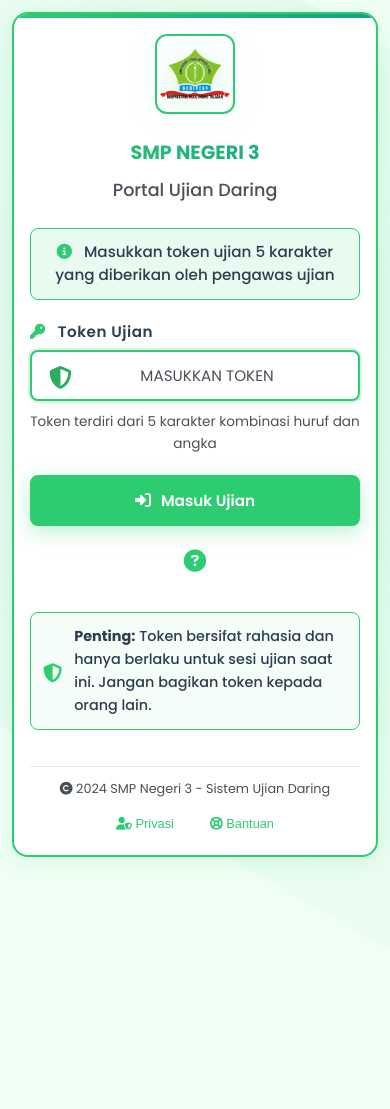
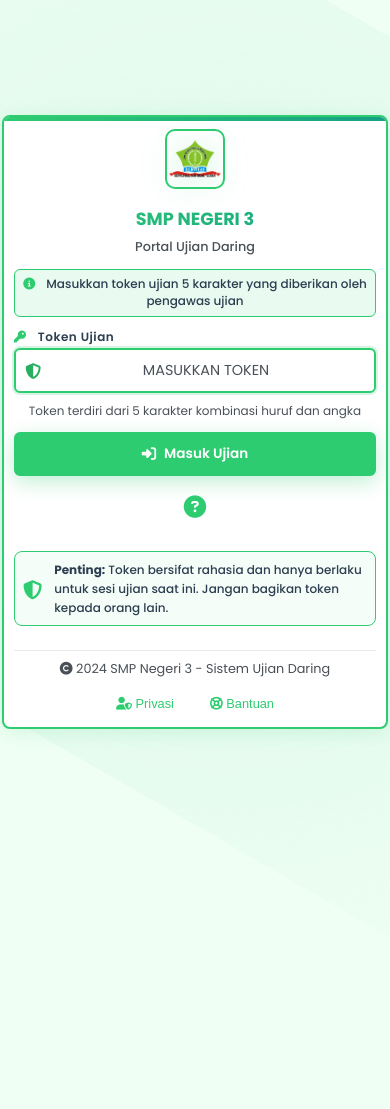
Before and after one commit to Jem1004/ex-token-ujian, a PHP site: page / in a window 390 px wide; the page is wider, and only the part inside the window is pictured. Shown: the top 1109 px of that part. Run offline with PHP 8.4, Linux system fonts and the light colour scheme.

Commit message:
mobile index perbaikan

```diff
--- a/index.php
+++ b/index.php
@@ -121,19 +121,20 @@
             font-family: 'Poppins', -apple-system, BlinkMacSystemFont, 'Segoe UI', Roboto, sans-serif;
             background: #f0fff4;
             color: var(--text-dark);
-            min-height: 100vh;
+            height: 100vh;
             display: flex;
             align-items: center;
             justify-content: center;
-            padding: 20px;
+            padding: 8px;
             line-height: 1.6;
             margin: 0;
+            overflow: hidden;
         }
 
         /* Container and Layout */
         .container {
             width: 100%;
-            max-width: 480px;
+            max-width: 420px;
             margin: 0 auto;
             position: relative;
             z-index: 1;
@@ -141,49 +142,52 @@
             display: flex;
             flex-direction: column;
             justify-content: center;
+            max-height: 100vh;
         }
 
         /* Card Design */
         .card {
             background: var(--pure-white);
-            border-radius: 16px;
+            border-radius: 12px;
             box-shadow: 0 4px 20px rgba(46, 204, 113, 0.15);
             overflow: hidden;
-            padding: 32px;
+            padding: 20px;
             position: relative;
             border: 2px solid var(--primary-green);
             width: 100%;
             flex: 1;
             display: flex;
             flex-direction: column;
+            max-height: 95vh;
+            overflow-y: auto;
         }
 
         /* Logo Section */
         .logo-section {
             text-align: center;
-            margin-bottom: 24px;
+            margin-bottom: 16px;
             position: relative;
         }
 
         .logo-container {
             display: inline-block;
             position: relative;
-            margin-bottom: 16px;
+            margin-bottom: 12px;
         }
 
         .logo-img {
-            width: 100px;
-            height: 100px;
+            width: 80px;
+            height: 80px;
             object-fit: contain;
-            border-radius: 12px;
+            border-radius: 10px;
             border: 2px solid var(--primary-green);
         }
 
         .logo-fallback {
-            width: 100px;
-            height: 100px;
+            width: 80px;
+            height: 80px;
             background: var(--primary-green);
-            border-radius: 12px;
+            border-radius: 10px;
             display: flex;
             align-items: center;
             justify-content: center;
@@ -192,15 +196,15 @@
         }
 
         .logo-fallback i {
-            font-size: 3rem;
+            font-size: 2.2rem;
             color: white;
         }
 
         .school-name {
-            font-size: 1.8rem;
+            font-size: 1.4rem;
             font-weight: 700;
             color: var(--text-dark);
-            margin: 0 0 8px 0;
+            margin: 0 0 6px 0;
             background: linear-gradient(135deg, var(--primary-green), var(--accent-green));
             -webkit-background-clip: text;
             -webkit-text-fill-color: transparent;
@@ -208,7 +212,7 @@
         }
 
         .exam-title {
-            font-size: 1.1rem;
+            font-size: 0.9rem;
             font-weight: 500;
             color: var(--dark-gray);
             margin: 0;
@@ -216,7 +220,7 @@
 
         /* Content Section */
         .card-content {
-            margin-bottom: 20px;
+            margin-bottom: 16px;
             flex: 1;
             display: flex;
             flex-direction: column;
@@ -225,13 +229,13 @@
         .info-text {
             text-align: center;
             color: var(--text-dark);
-            margin-bottom: 20px;
-            font-size: 0.95rem;
+            margin-bottom: 16px;
+            font-size: 0.85rem;
             font-weight: 500;
-            line-height: 1.5;
-            padding: 12px 16px;
+            line-height: 1.4;
+            padding: 10px 12px;
             background: rgba(46, 204, 113, 0.1);
-            border-radius: 8px;
+            border-radius: 6px;
             border: 1px solid var(--primary-green);
         }
 
@@ -242,16 +246,16 @@
 
         /* Form Styling */
         .form-group {
-            margin-bottom: 20px;
+            margin-bottom: 16px;
             position: relative;
         }
 
         .input-label {
             display: block;
-            margin-bottom: 8px;
+            margin-bottom: 6px;
             font-weight: 600;
             color: var(--text-dark);
-            font-size: 0.95rem;
+            font-size: 0.85rem;
             letter-spacing: 0.5px;
         }
 
@@ -268,10 +272,10 @@
 
         .input-container input[type="text"] {
             width: 100%;
-            padding: 16px 20px 16px 50px;
+            padding: 14px 16px 14px 42px;
             border: 2px solid var(--medium-gray);
-            border-radius: 8px;
-            font-size: 1.1rem;
+            border-radius: 6px;
+            font-size: 1rem;
             font-family: 'Poppins', sans-serif;
             font-weight: 600;
             background: var(--pure-white);
@@ -295,9 +299,9 @@
 
         .input-icon {
             position: absolute;
-            left: 20px;
+            left: 16px;
             color: var(--primary-green);
-            font-size: 1.3rem;
+            font-size: 1.1rem;
             pointer-events: none;
             transition: var(--transition);
             z-index: 2;
@@ -313,10 +317,10 @@
             display: inline-flex;
             align-items: center;
             justify-content: center;
-            padding: 16px 24px;
+            padding: 12px 20px;
             border: none;
-            border-radius: 8px;
-            font-size: 1rem;
+            border-radius: 6px;
+            font-size: 0.95rem;
             font-weight: 600;
             cursor: pointer;
             font-family: 'Poppins', sans-serif;
@@ -372,7 +376,7 @@
         /* Help Section */
         .token-help {
             text-align: center;
-            margin: 16px 0;
+            margin: 12px 0;
             position: relative;
         }
 
@@ -457,8 +461,8 @@
 
         /* Footer */
         .card-footer {
-            margin-top: 16px;
-            padding-top: 12px;
+            margin-top: 12px;
+            padding-top: 8px;
             border-top: 1px solid var(--medium-gray);
             margin-bottom: 0;
         }
@@ -651,65 +655,236 @@
         /* Responsive Design */
         @media (max-width: 640px) {
             body {
-                padding: 16px;
+                padding: 4px;
+                height: 100vh;
+                overflow: hidden;
             }
 
             .container {
                 max-width: 100%;
+                max-height: 100vh;
             }
 
             .card {
-                padding: 24px 20px;
+                padding: 16px 14px;
+                max-height: 98vh;
             }
 
             .logo-img,
             .logo-fallback {
-                width: 90px;
-                height: 90px;
-            }
-
-            .school-name {
-                font-size: 1.4rem;
-            }
-
-            .input-container input[type="text"] {
-                padding: 14px 18px 14px 44px;
-                font-size: 1rem;
-            }
-
-            .btn {
-                padding: 14px 20px;
-                font-size: 1rem;
-            }
-        }
-
-        @media (max-width: 480px) {
-            body {
-                padding: 12px;
-            }
-
-            .card {
-                padding: 20px 16px;
-            }
-
-            .logo-img,
-            .logo-fallback {
-                width: 80px;
-                height: 80px;
+                width: 70px;
+                height: 70px;
             }
 
             .school-name {
                 font-size: 1.2rem;
             }
 
+            .exam-title {
+                font-size: 0.85rem;
+            }
+
+            .info-text {
+                font-size: 0.8rem;
+                padding: 8px 10px;
+                margin-bottom: 12px;
+            }
+
+            .input-label {
+                font-size: 0.8rem;
+            }
+
             .input-container input[type="text"] {
-                padding: 12px 16px 12px 40px;
+                padding: 12px 14px 12px 38px;
                 font-size: 0.95rem;
+            }
+
+            .input-icon {
+                left: 14px;
+                font-size: 1rem;
             }
 
             .btn {
                 padding: 12px 16px;
-                font-size: 0.95rem;
+                font-size: 0.9rem;
+            }
+        }
+
+        @media (max-width: 480px) {
+            body {
+                padding: 2px;
+                height: 100vh;
+                overflow: hidden;
+            }
+
+            .container {
+                max-width: 100%;
+                max-height: 100vh;
+            }
+
+            .card {
+                padding: 12px 10px;
+                max-height: 99vh;
+                border-radius: 8px;
+            }
+
+            .logo-img,
+            .logo-fallback {
+                width: 60px;
+                height: 60px;
+            }
+
+            .logo-fallback i {
+                font-size: 1.8rem;
+            }
+
+            .school-name {
+                font-size: 1.1rem;
+                margin-bottom: 4px;
+            }
+
+            .exam-title {
+                font-size: 0.8rem;
+            }
+
+            .logo-section {
+                margin-bottom: 12px;
+            }
+
+            .logo-container {
+                margin-bottom: 8px;
+            }
+
+            .info-text {
+                font-size: 0.75rem;
+                padding: 6px 8px;
+                margin-bottom: 10px;
+            }
+
+            .card-content {
+                margin-bottom: 12px;
+            }
+
+            .form-group {
+                margin-bottom: 12px;
+            }
+
+            .input-label {
+                font-size: 0.75rem;
+                margin-bottom: 4px;
+            }
+
+            .input-container input[type="text"] {
+                padding: 10px 12px 10px 34px;
+                font-size: 0.9rem;
+                letter-spacing: 1.5px;
+            }
+
+            .input-icon {
+                left: 12px;
+                font-size: 0.9rem;
+            }
+
+            .btn {
+                padding: 10px 14px;
+                font-size: 0.85rem;
+            }
+
+            .btn-icon {
+                font-size: 0.9rem;
+                margin-right: 8px;
+            }
+
+            .security-note {
+                padding: 8px;
+                margin-top: 12px;
+            }
+
+            .security-note p {
+                font-size: 0.75rem;
+            }
+
+            .help-text {
+                font-size: 0.75rem;
+                margin-top: 6px;
+            }
+        }
+
+        /* Extra small mobile optimization */
+        @media (max-width: 360px) {
+            body {
+                padding: 1px;
+            }
+
+            .card {
+                padding: 10px 8px;
+                max-height: 99vh;
+            }
+
+            .logo-img,
+            .logo-fallback {
+                width: 50px;
+                height: 50px;
+            }
+
+            .logo-fallback i {
+                font-size: 1.5rem;
+            }
+
+            .school-name {
+                font-size: 1rem;
+            }
+
+            .exam-title {
+                font-size: 0.75rem;
+            }
+
+            .info-text {
+                font-size: 0.7rem;
+                padding: 5px 6px;
+                margin-bottom: 8px;
+            }
+
+            .input-label {
+                font-size: 0.7rem;
+            }
+
+            .input-container input[type="text"] {
+                padding: 8px 10px 8px 30px;
+                font-size: 0.85rem;
+                letter-spacing: 1px;
+            }
+
+            .input-icon {
+                left: 10px;
+                font-size: 0.8rem;
+            }
+
+            .btn {
+                padding: 8px 12px;
+                font-size: 0.8rem;
+            }
+
+            .security-note {
+                padding: 6px;
+                margin-top: 8px;
+            }
+
+            .security-note p {
+                font-size: 0.7rem;
+            }
+
+            .help-text {
+                font-size: 0.7rem;
+            }
+
+            .copyright {
+                font-size: 0.7rem;
+            }
+
+            .footer-link {
+                font-size: 0.7rem;
+                padding: 2px 4px;
             }
         }
 
```
